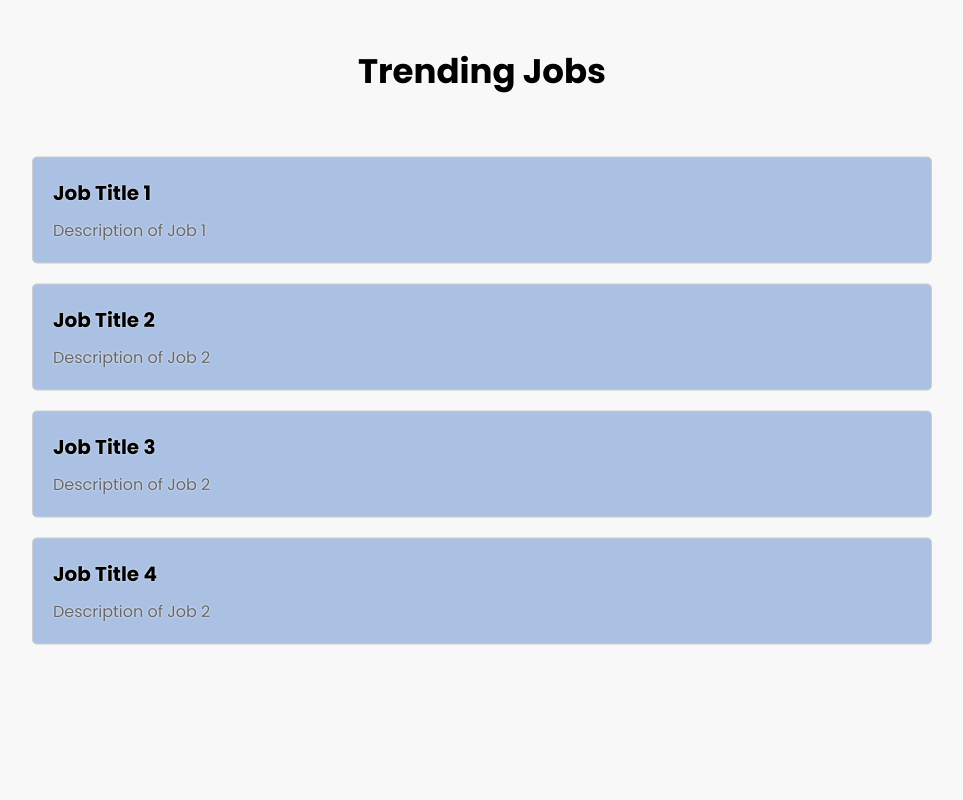
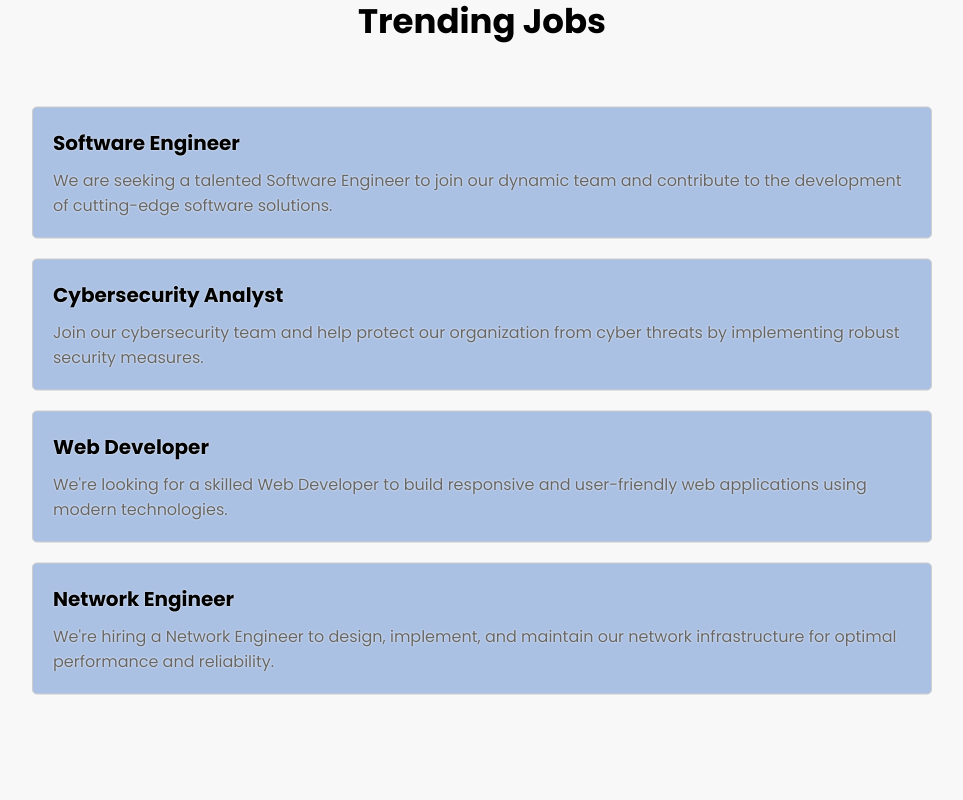
Before and after one commit to MrArmaan/DevrouteFE, a React (Vite) app: page / in a window 1280 px wide. Shown: the part 1700-2500 px from the top of the page, without its empty margins (158-1121 px from the left). Built offline with nearby package versions, Linux system fonts and the light colour scheme.

Commit message:
enhancement: add job to trending

```diff
--- a/src/components/landing/Landing.jsx
+++ b/src/components/landing/Landing.jsx
@@ -68,20 +68,34 @@ const Landing = () => {
             <h2>Trending Jobs</h2>
             <div class="job-container">
               <div class="job-box">
-                <h3>Job Title 1</h3>
-                <p>Description of Job 1</p>
+                <h3>Software Engineer</h3>
+                <p>
+                  We are seeking a talented Software Engineer to join our
+                  dynamic team and contribute to the development of cutting-edge
+                  software solutions.
+                </p>
               </div>
               <div class="job-box">
-                <h3>Job Title 2</h3>
-                <p>Description of Job 2</p>
+                <h3>Cybersecurity Analyst</h3>
+                <p>
+                  Join our cybersecurity team and help protect our organization
+                  from cyber threats by implementing robust security measures.
+                </p>
               </div>
               <div class="job-box">
-                <h3>Job Title 3</h3>
-                <p>Description of Job 2</p>
+                <h3>Web Developer</h3>
+                <p>
+                  We're looking for a skilled Web Developer to build responsive
+                  and user-friendly web applications using modern technologies.
+                </p>
               </div>
               <div class="job-box">
-                <h3>Job Title 4</h3>
-                <p>Description of Job 2</p>
+                <h3>Network Engineer</h3>
+                <p>
+                  We're hiring a Network Engineer to design, implement, and
+                  maintain our network infrastructure for optimal performance
+                  and reliability.
+                </p>
               </div>
             </div>
           </div>
```
